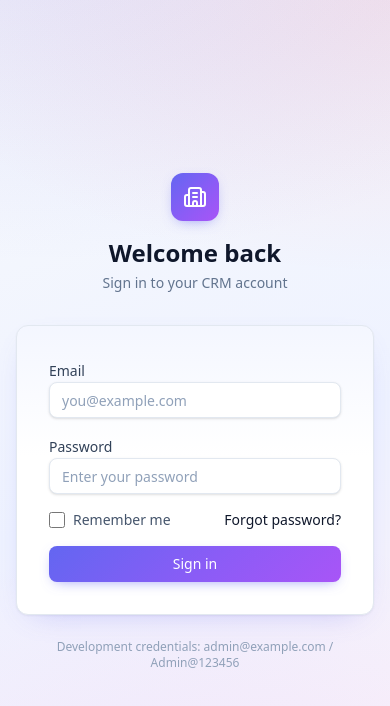
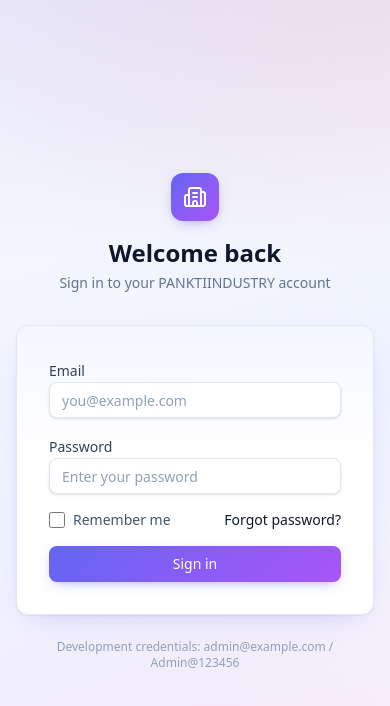
Before and after one commit to naveen9717/panktiindustry_crm, a Next.js app: page /login in a window 390 px wide. Shown: the top 706 px of the page. Built offline with nearby package versions, Linux system fonts and the light colour scheme.

Commit message:
feat: rebrand CRM → PANKTIINDUSTRY
- Sidebar + mobile sidebar logo: gradient PANKTIINDUSTRY wordmark
  (text-base tracking-tight to fit the 256px rail, matching indigo icon)
- Login subtitle: 'Sign in to your PANKTIINDUSTRY account'
- Page metadata title/description rebranded

```diff
--- a/src/app/layout.tsx
+++ b/src/app/layout.tsx
@@ -6,8 +6,8 @@ import "./globals.css";
 const inter = Inter({ subsets: ["latin"], variable: "--font-inter" });
 
 export const metadata: Metadata = {
-  title: "CRM - Customer Relationship Management",
-  description: "Modern CRM for managing customers, leads, and payments",
+  title: "PANKTIINDUSTRY - Customer Relationship Management",
+  description: "Modern PANKTIINDUSTRY for managing customers, leads, and payments",
 };
 
 /**
--- a/src/components/auth/login-form.tsx
+++ b/src/components/auth/login-form.tsx
@@ -80,7 +80,7 @@ export function LoginForm() {
           </div>
           <h1 className="text-2xl font-bold text-slate-900">Welcome back</h1>
           <p className="mt-1 text-sm text-slate-500">
-            Sign in to your CRM account
+            Sign in to your PANKTIINDUSTRY account
           </p>
         </div>
 
--- a/src/components/layout/mobile-sidebar.tsx
+++ b/src/components/layout/mobile-sidebar.tsx
@@ -39,8 +39,8 @@ export function MobileSidebar({ user, navItems, isOpen, onClose, onLogout }: Mob
         {/* Header */}
         <div className="flex h-16 items-center justify-between border-b border-slate-200 px-4">
           <div className="flex items-center gap-2">
-            <Building2 className="h-6 w-6 text-slate-900" />
-            <span className="text-lg font-bold text-slate-900">CRM</span>
+            <Building2 className="h-6 w-6 text-indigo-600" />
+            <span className="brand-text text-base font-bold tracking-tight">PANKTIINDUSTRY</span>
           </div>
           <Button variant="ghost" size="icon" onClick={onClose}>
             <X className="h-5 w-5" />
--- a/src/components/layout/sidebar.tsx
+++ b/src/components/layout/sidebar.tsx
@@ -52,7 +52,7 @@ export function Sidebar({ user, navItems, isCollapsed, onToggle, onLogout }: Sid
         {!isCollapsed && (
           <div className="flex items-center gap-2">
             <Building2 className="h-6 w-6 text-indigo-600" />
-            <span className="brand-text text-lg font-bold">CRM</span>
+            <span className="brand-text text-base font-bold tracking-tight">PANKTIINDUSTRY</span>
           </div>
         )}
         <Button variant="ghost" size="icon" onClick={onToggle} className="h-8 w-8">
```
